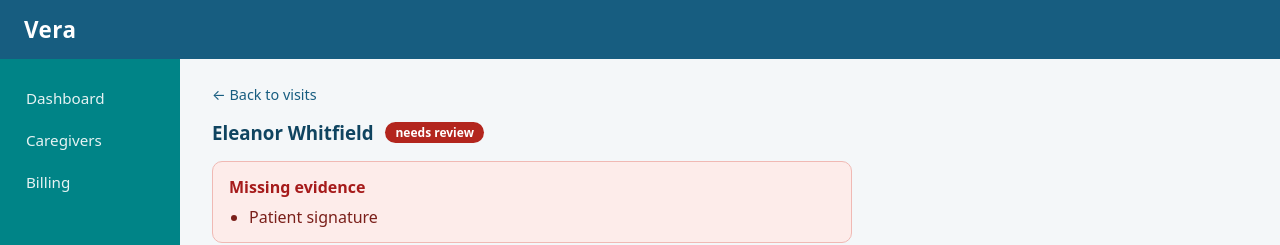
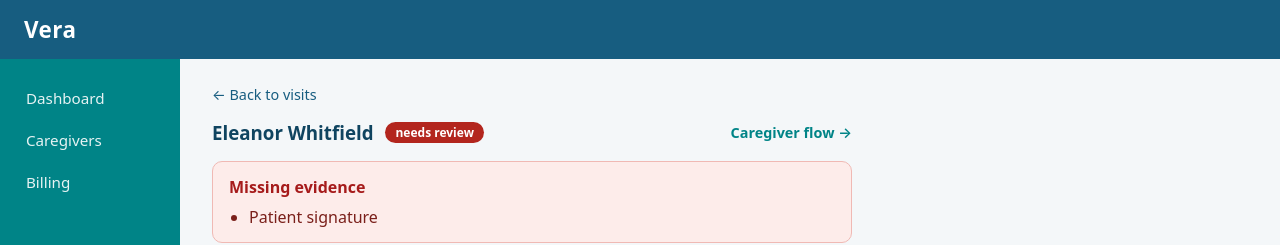
Before and after one commit to Marcandy/vera, a React (Vite) app: page /visits/1 in a window 1280 px wide. Shown: the top 245 px of the page. Built offline with nearby package versions, Linux system fonts and the light colour scheme.

Commit message:
visit detail fetch effect stale flag

```diff
--- a/src/pages/VisitDetail.jsx
+++ b/src/pages/VisitDetail.jsx
@@ -30,12 +30,16 @@ const VisitDetail = () => {
     const [loading, setLoading] = useState(true);
 
     useEffect(() => {
+        let stale = false;
         async function fetchData() {
             const result = await getVisitById(Number(visitId));
-            setVisit(result ?? null);
-            setLoading(false);
+            if (!stale) {
+                setVisit(result ?? null);
+                setLoading(false);
+            }
         }
         fetchData();
+        return () => { stale = true; };
     }, [visitId]);
 
     if (loading) return (<p>Loading...</p>);
@@ -51,6 +55,9 @@ const VisitDetail = () => {
             <div className={styles.headerRow}>
                 <h3>{visit.patientName}</h3>
                 <StatusPill status={visit.status} />
+                <Link to={`/caregiver/visits/${visit.id}`} className={styles.caregiverFlowLink}>
+                    Caregiver flow →
+                </Link>
             </div>
 
             {visit.status === 'needs review' && (
--- a/src/pages/VisitDetail.module.css
+++ b/src/pages/VisitDetail.module.css
@@ -24,6 +24,19 @@
 .headerRow h3 {
     margin: 0;
     color: var(--vera-primary-dark);
+}
+
+/* demo affordance: stands in for Marcus opening his own app */
+.caregiverFlowLink {
+    margin-left: auto;
+    color: var(--vera-secondary);
+    text-decoration: none;
+    font-size: 0.9rem;
+    font-weight: 600;
+}
+
+.caregiverFlowLink:hover {
+    text-decoration: underline;
 }
 
 .card {
```
